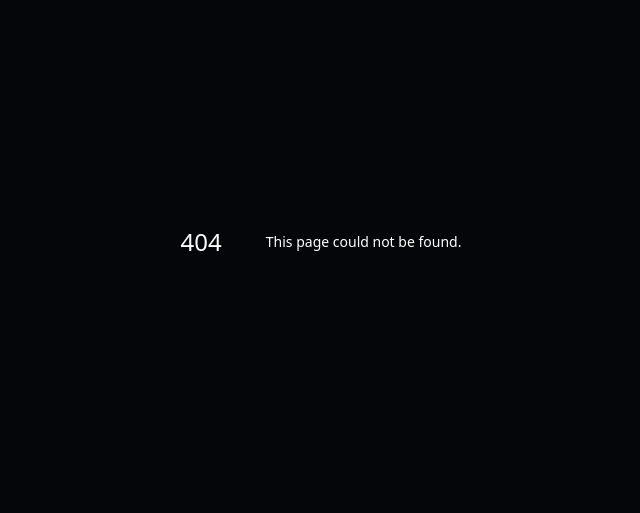
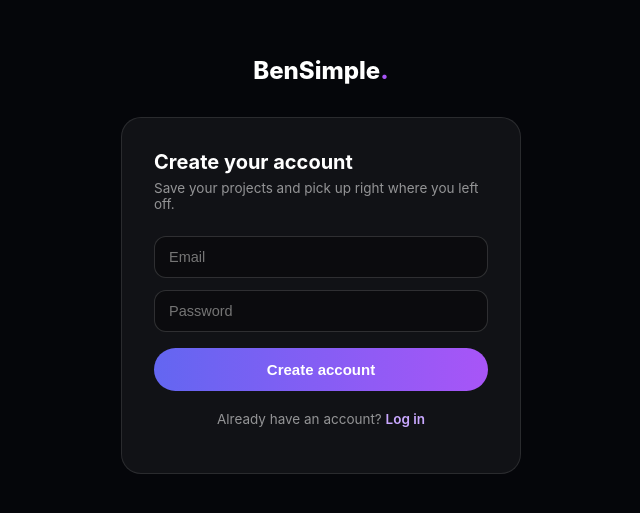
Before and after one commit to benlavelle44/bensimple, a Next.js app: page /login in a window 1280 px wide. Before the commit this address had no page. Shown: the part 159-672 px from the top of the page, without its empty margins (319-959 px from the left). Built offline with nearby package versions, Linux system fonts and the light colour scheme; no server answers.

Commit message:
Create page.js

```diff
--- /dev/null
+++ b/app/login/page.js
@@ -0,0 +1,95 @@
+"use client";
+import { useState } from "react";
+import { supabase } from "../../lib/supabase";
+
+export default function LoginPage() {
+  const [mode, setMode] = useState("signup");
+  const [email, setEmail] = useState("");
+  const [password, setPassword] = useState("");
+  const [message, setMessage] = useState("");
+  const [loading, setLoading] = useState(false);
+
+  const handleSubmit = async () => {
+    if (!email.trim() || !password.trim()) {
+      setMessage("Please fill in both fields.");
+      return;
+    }
+    setLoading(true);
+    setMessage("");
+
+    if (mode === "signup") {
+      const { error } = await supabase.auth.signUp({ email, password });
+      if (error) {
+        setMessage(error.message);
+      } else {
+        setMessage("Account created. Redirecting...");
+        window.location.href = "/app";
+      }
+    } else {
+      const { error } = await supabase.auth.signInWithPassword({ email, password });
+      if (error) {
+        setMessage(error.message);
+      } else {
+        window.location.href = "/app";
+      }
+    }
+    setLoading(false);
+  };
+
+  return (
+    <div style={{ minHeight: "100vh", background: "#05060a", display: "flex", alignItems: "center", justifyContent: "center", padding: "1.5rem" }}>
+      <div style={{ width: "100%", maxWidth: 400 }}>
+        <div style={{ textAlign: "center", marginBottom: "2rem" }}>
+          <a href="/" style={{ fontSize: 24, fontWeight: 800, color: "#fff", textDecoration: "none" }}>BenSimple<span style={{ color: "#a855f7" }}>.</span></a>
+        </div>
+
+        <div style={{ background: "rgba(255,255,255,0.05)", border: "1px solid rgba(255,255,255,0.1)", borderRadius: 20, padding: "2rem" }}>
+          <h1 style={{ fontSize: 20, fontWeight: 700, margin: "0 0 6px", color: "#fff" }}>
+            {mode === "signup" ? "Create your account" : "Welcome back"}
+          </h1>
+          <p style={{ fontSize: 13.5, color: "rgba(255,255,255,0.55)", margin: "0 0 24px" }}>
+            {mode === "signup" ? "Save your projects and pick up right where you left off." : "Log in to continue with Ben."}
+          </p>
+
+          <input
+            type="email"
+            placeholder="Email"
+            value={email}
+            onChange={(e) => setEmail(e.target.value)}
+            style={{ width: "100%", padding: "12px 14px", marginBottom: 12, borderRadius: 12, border: "1px solid rgba(255,255,255,0.15)", background: "rgba(0,0,0,0.35)", color: "#fff", fontSize: 14.5, boxSizing: "border-box" }}
+          />
+          <input
+            type="password"
+            placeholder="Password"
+            value={password}
+            onChange={(e) => setPassword(e.target.value)}
+            onKeyDown={(e) => { if (e.key === "Enter") handleSubmit(); }}
+            style={{ width: "100%", padding: "12px 14px", marginBottom: 16, borderRadius: 12, border: "1px solid rgba(255,255,255,0.15)", background: "rgba(0,0,0,0.35)", color: "#fff", fontSize: 14.5, boxSizing: "border-box" }}
+          />
+
+          {message && (
+            <p style={{ fontSize: 13, color: "#f0997b", margin: "0 0 16px" }}>{message}</p>
+          )}
+
+          <button
+            onClick={handleSubmit}
+            disabled={loading}
+            style={{ width: "100%", padding: "13px", fontSize: 15, cursor: loading ? "default" : "pointer", fontWeight: 700, background: "linear-gradient(90deg, #6366f1, #a855f7)", color: "#fff", border: "none", borderRadius: 999, opacity: loading ? 0.6 : 1 }}
+          >
+            {loading ? "Working..." : mode === "signup" ? "Create account" : "Log in"}
+          </button>
+
+          <p style={{ textAlign: "center", fontSize: 13.5, color: "rgba(255,255,255,0.55)", marginTop: 20 }}>
+            {mode === "signup" ? "Already have an account? " : "New here? "}
+            <span
+              onClick={() => { setMode(mode === "signup" ? "login" : "signup"); setMessage(""); }}
+              style={{ color: "#c9a8ff", cursor: "pointer", fontWeight: 600 }}
+            >
+              {mode === "signup" ? "Log in" : "Create one"}
+            </span>
+          </p>
+        </div>
+      </div>
+    </div>
+  );
+}
```
